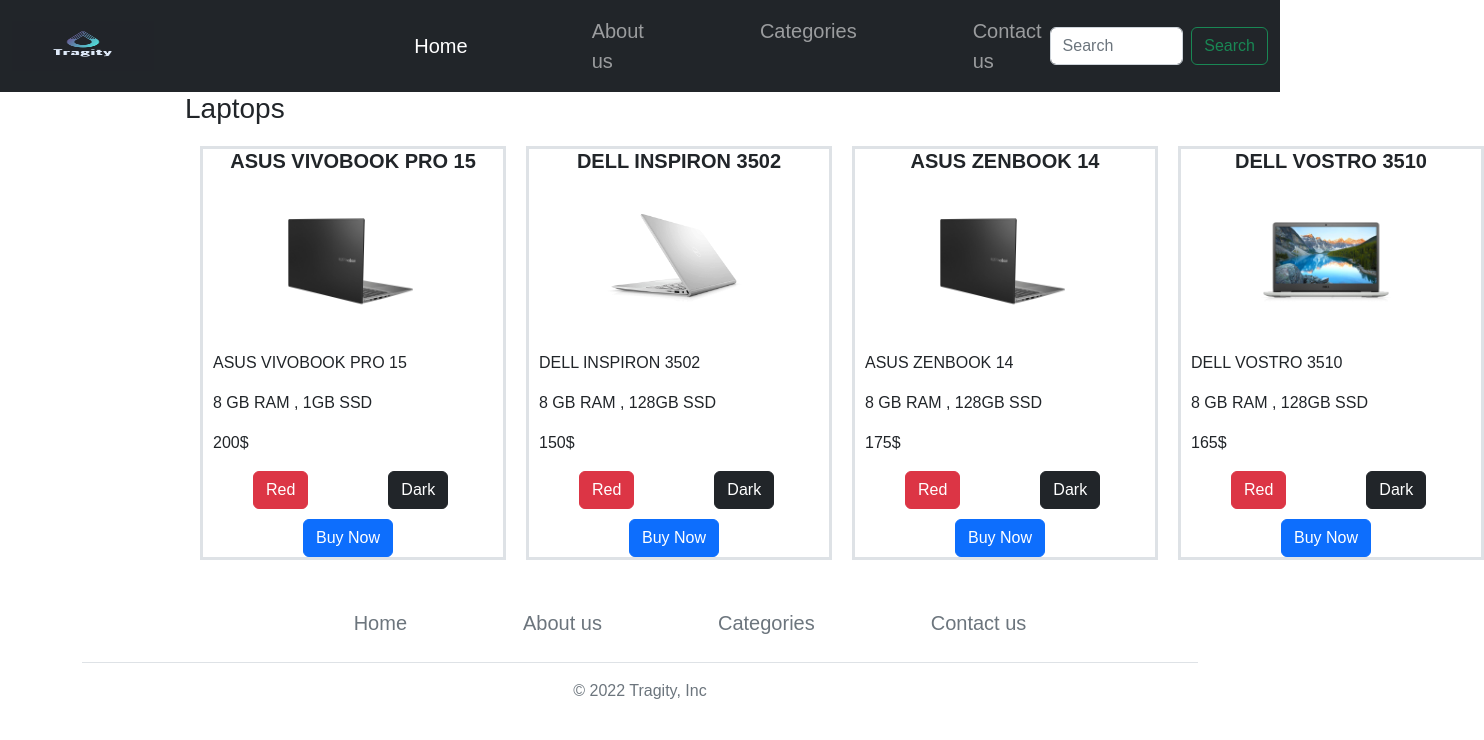
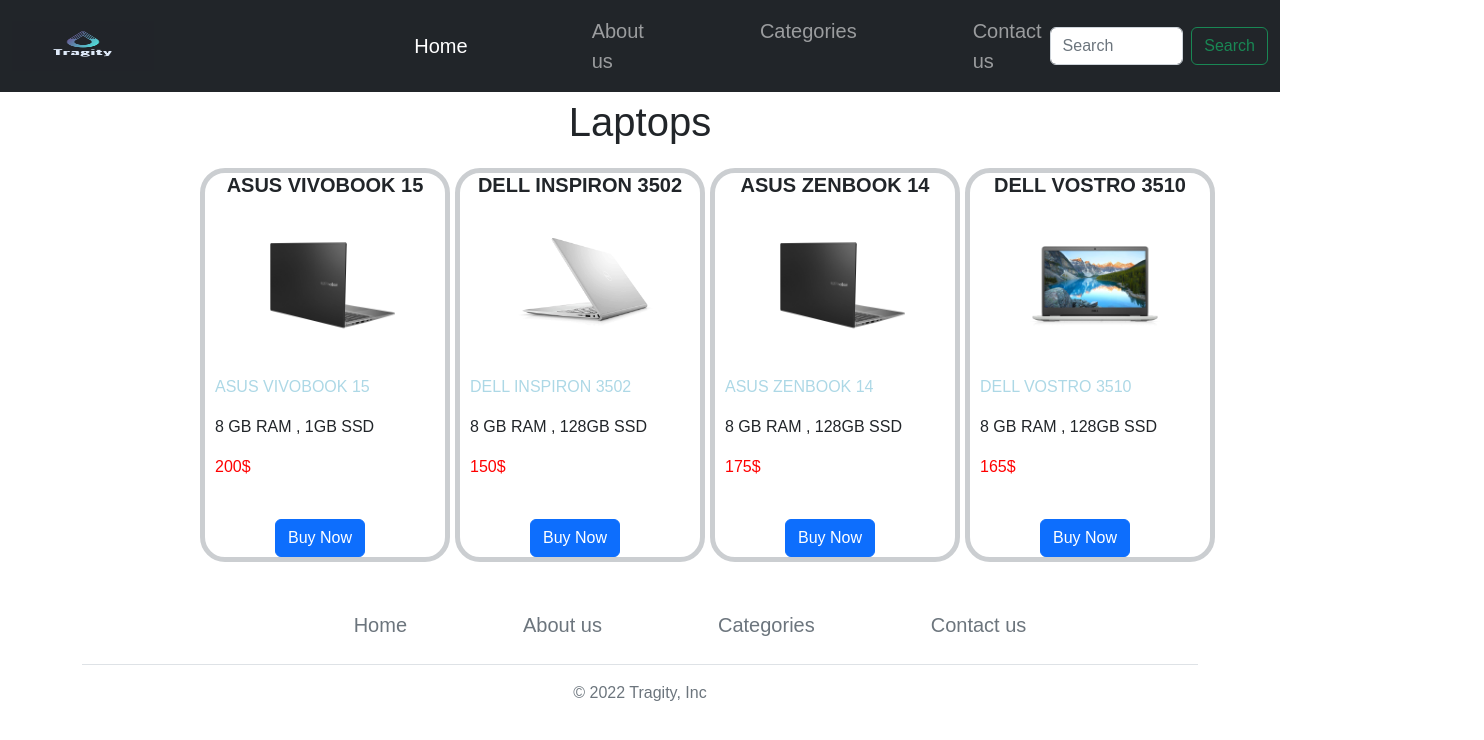
Before and after one commit to sksdesilva/Tragity, a React (Create React App) app: page /computers in a window 1280 px wide. Shown: the top 740 px of the page, 1484 px wide, since content can reach past the window. Built offline with nearby package versions, Linux system fonts and the light colour scheme.

Commit message:
modified

```diff
--- a/src/App.css
+++ b/src/App.css
@@ -5,17 +5,35 @@
   font-family:sans-serif;
 }
 
+.headerName{
+  text-align: center;
+  font-size: 40px;
+}
+
 .container-2{
   display: grid;
-  grid-template-columns: repeat(5, 1fr);
-  grid-gap: 20px;
+  grid-template-columns: repeat(4, 1fr);
+  grid-gap: 5px;
   margin-left: 200px;
+  margin-right:100px ;
+  width:75%;
+}
+.border-3{
+  border-style: solid;
+  border-width: 5px;
+  border-radius: 25px;
+  border-color:rgb(203, 206, 209);
+  width: 250px;
+}
+
+.cat01{
+  width:200px;
 }
 .item2{
   border-style: solid;
 }
 .subItemImage{
-  margin-left: 70px;
+  margin-left: 50px;
   margin-top: 10px;
   margin-bottom: 10px;
   height: 150px;
@@ -36,10 +54,19 @@
   display: inline-flex;
 }
 .button-1{
-  margin-right: 80px;
-  margin-left: 40px;
+  margin-right: 100px;
+  margin-left: 0px;
   margin-bottom: 10px;
 }
 .buyBtton{
-  margin-left: 90px;
+  margin-left: 60px;
 }
+.cat1{
+  background: #fff;
+  padding: 20px;
+  position: relative;
+  border-radius: 10px;
+  box-shadow: rgb(3 0 71 / 30%) 0px 1px 3px;
+  margin: 20px;
+  height: 100px;
+}
--- a/src/components/Category/Category.css
+++ b/src/components/Category/Category.css
@@ -1,10 +1,17 @@
 .container-1{
+
         display: grid;
         grid-template-columns: repeat(4, 1fr);
         grid-gap: 20px;
         width: 75%;
         margin: auto;
       }
+
+  .mainHeader{
+    margin-top: 10px;
+    text-align: center;
+    font-size: 20px;
+  }
 
 
 .Cimg{
@@ -15,7 +22,9 @@
   text-decoration: none;
 }
 .item{
+  margin-top: 20px;
   width: 150px;
+  margin-bottom: 75px;
 }
 h3{
   margin-left: 185px;
--- a/src/components/Category/Category.js
+++ b/src/components/Category/Category.js
@@ -110,7 +110,7 @@
 
     return(
         <>
-        <h3>Browse items by Category</h3>
+        <p class="mainHeader">Browse items by Category</p>
         <div className="container-1">
             {Categoryitems.map((val , index) => {
                 return (
--- a/src/components/Computers/Laptops.js
+++ b/src/components/Computers/Laptops.js
@@ -4,6 +4,7 @@
 import RDButton from "../ItemColours/RDButoon";
 import MainButton from "../MainButton/MainButton";
 import { Link } from "react-router-dom";
+import { ReactDOM } from "react-dom/client";
 
 
 
@@ -14,7 +15,7 @@
         {
             id:1,
             brand:"ASUS",
-            name:"ASUS VIVOBOOK PRO 15",
+            name:"ASUS VIVOBOOK 15",
             description:"8 GB RAM , 1GB SSD",
             price:"200",
             image:"./images/Computers/V1.jpg",
@@ -79,35 +80,26 @@
 
 
         })} */}
-         <h3>Laptops</h3>
+         <p className="headerName">Laptops</p>
         <div className="container-2">
             {Laptopss.map((val , index) => {
                 return (
-                <div className="border border-3">
+                <div className="border-3">
                     <div className="headline">
                             <h5><b>{val.name}</b></h5>
                             </div>
                             <img className="subItemImage" src={val.image}  alt="imag"/>
                         <div className="sub-container">
 
-                            <p>{val.name}</p>
+                            <p style={{color:"lightblue"}}>{val.name}</p>
                             <p>{val.description}</p>
-                            <p>{val.price}$</p>
-                            <RDButton/>
-
-                            <Link to="/buynow">
+                            <p style={{color:"red"}}>{val.price}$</p>
+                            <div className="rowB">
+    </div>
                             <MainButton/>
-                            </Link>
-
-
-
                             </div>
-
-
                 </div>
                 )
-
-
         })}
 
        </div>
--- a/src/components/ItemColours/RDButoon.js
+++ b/src/components/ItemColours/RDButoon.js
@@ -10,7 +10,7 @@
     <button type="button" class="btn btn-danger">Red</button>
     </div>
     <div className="button-2">
-    <button type="button" class="btn btn-dark">Dark</button>
+    <button type="button" class="btn btn-secondary">Gray</button>
     </div>
     </div>
 
--- a/src/components/MainButton/MainButton.js
+++ b/src/components/MainButton/MainButton.js
@@ -8,7 +8,7 @@
         <div className="buyBtton">
 
         <Link to="/buynow">
-        <button type="button" class="btn btn-primary" data-bs-toggle="button" autocomplete="off"><Link to="/buynow"></Link>Buy Now</button>
+        <button type="button" class="btn btn-primary" data-bs-toggle="button" autocomplete="off">Buy Now</button>
         </Link>
 
         </div>
--- a/src/components/pages/Home.js
+++ b/src/components/pages/Home.js
@@ -7,6 +7,7 @@
 const Home = () =>{
     return(
         <>
+        <Category/>
         <div id="demo" className="carousel slide" data-bs-ride="carousel">
 
 
@@ -40,7 +41,7 @@
 <br/>
 
 
-<Category/>
+
 
 
 
```
Also changed, not shown: public/images/Computers/v3.jpg (added).
